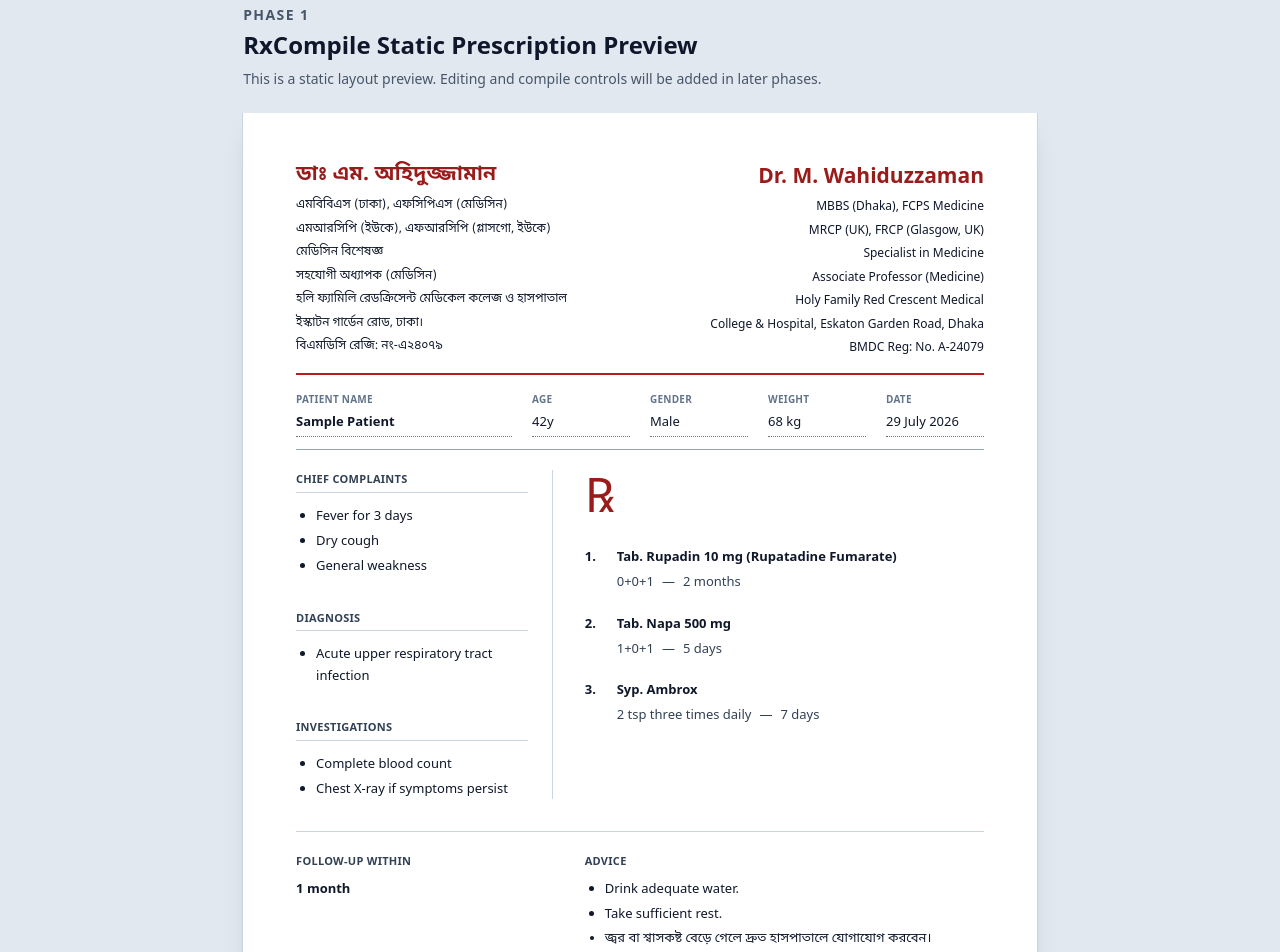
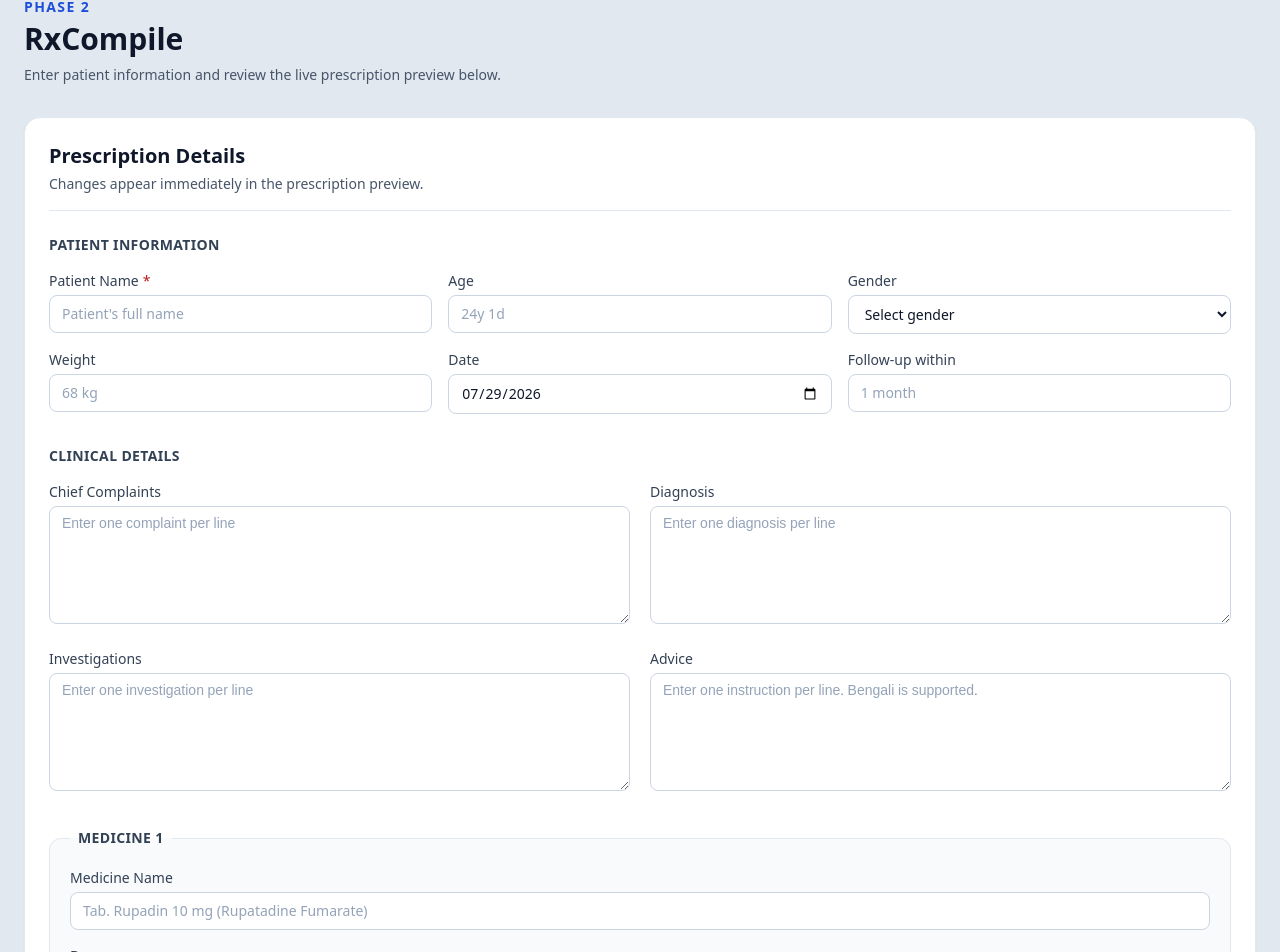
Before and after one commit to dev-kawser/rx-prescription, a React (Vite) app: page / in a window 1280 px wide. Shown: the part 35-987 px from the top of the page. Built offline with nearby package versions, Linux system fonts and the light colour scheme.

Commit message:
feat: connect form data to live preview

```diff
--- a/src/App.jsx
+++ b/src/App.jsx
@@ -1,25 +1,53 @@
+import PrescriptionForm from './components/PrescriptionForm'
 import PrescriptionPreview from './components/PrescriptionPreview'
+import usePrescriptionState from './hooks/usePrescriptionState'
 
 function App() {
+    const {
+        prescription,
+        updateField,
+        updateMedicine,
+    } = usePrescriptionState()
+
     return (
-        <main className="min-h-screen bg-slate-200 px-6 py-10">
-            <div className="mx-auto mb-6 max-w-[210mm]">
-                <p className="text-sm font-semibold uppercase tracking-widest text-slate-600">
-                    Phase 1
+        <main className="min-h-screen bg-slate-200 px-4 py-8 sm:px-6">
+            <div className="mx-auto max-w-7xl">
+                <header className="mb-8">
+                    <p className="text-sm font-semibold uppercase tracking-widest text-blue-700">
+                        Phase 2
                     </p>
 
-                <h1 className="mt-1 text-2xl font-bold text-slate-900">
-                    RxCompile Static Prescription Preview
+                    <h1 className="mt-1 text-3xl font-bold text-slate-900">
+                        RxCompile
                     </h1>
 
                     <p className="mt-2 text-sm text-slate-600">
-                    This is a static layout preview. Editing and compile controls
-                    will be added in later phases.
+                        Enter patient information and review the live prescription
+                        preview below.
+                    </p>
+                </header>
+
+                <PrescriptionForm
+                    prescription={prescription}
+                    onFieldChange={updateField}
+                    onMedicineChange={updateMedicine}
+                />
+
+                <section className="mt-10">
+                    <div className="mb-4">
+                        <h2 className="text-xl font-bold text-slate-900">
+                            Live Preview
+                        </h2>
+
+                        <p className="mt-1 text-sm text-slate-600">
+                            Compile, print, and PDF controls will be added later.
                         </p>
                     </div>
 
                     <div className="overflow-x-auto pb-10">
-                <PrescriptionPreview />
+                        <PrescriptionPreview prescription={prescription} />
+                    </div>
+                </section>
             </div>
         </main>
     )
--- a/src/components/PrescriptionPreview.jsx
+++ b/src/components/PrescriptionPreview.jsx
@@ -4,56 +4,116 @@
     RX_SYMBOL,
 } from '../data/letterhead'
 
-const SAMPLE_PRESCRIPTION = Object.freeze({
-    patientName: 'Sample Patient',
-    age: '42y',
-    gender: 'Male',
-    weight: '68 kg',
-    date: '29 July 2026',
+function splitLines(value) {
+    return value
+        .split(/\r?\n/)
+        .map((line) => line.trim())
+        .filter(Boolean)
+}
 
-    complaints: Object.freeze([
-        'Fever for 3 days',
-        'Dry cough',
-        'General weakness',
-    ]),
+function containsBengali(value) {
+    return /[\u0980-\u09FF]/.test(value)
+}
 
-    diagnosis: Object.freeze([
-        'Acute upper respiratory tract infection',
-    ]),
+function formatDate(value) {
+    if (!value) {
+        return '—'
+    }
 
-    investigations: Object.freeze([
-        'Complete blood count',
-        'Chest X-ray if symptoms persist',
-    ]),
+    const date = new Date(`${value}T00:00:00`)
 
-    medicines: Object.freeze([
-        Object.freeze({
-            name: 'Tab. Rupadin 10 mg (Rupatadine Fumarate)',
-            dosage: '0+0+1',
-            duration: '2 months',
-        }),
-        Object.freeze({
-            name: 'Tab. Napa 500 mg',
-            dosage: '1+0+1',
-            duration: '5 days',
-        }),
-        Object.freeze({
-            name: 'Syp. Ambrox',
-            dosage: '2 tsp three times daily',
-            duration: '7 days',
-        }),
-    ]),
+    if (Number.isNaN(date.getTime())) {
+        return value
+    }
 
-    followUp: '1 month',
+    return new Intl.DateTimeFormat('en-GB', {
+        day: 'numeric',
+        month: 'long',
+        year: 'numeric',
+    }).format(date)
+}
 
-    advice: Object.freeze([
-        'Drink adequate water.',
-        'Take sufficient rest.',
-        'জ্বর বা শ্বাসকষ্ট বেড়ে গেলে দ্রুত হাসপাতালে যোগাযোগ করবেন।',
-    ]),
-})
+function formatDosage(medicine) {
+    const dosageParts = [
+        medicine.morning,
+        medicine.noon,
+        medicine.night,
+    ].map((part) => part.trim())
 
-function PrescriptionPreview() {
+    if (dosageParts.every((part) => !part)) {
+        return ''
+    }
+
+    return dosageParts
+        .map((part) => part || '0')
+        .join('+')
+}
+
+function renderBulletList(items) {
+    if (items.length === 0) {
+        return <p className="mt-3 text-slate-400">—</p>
+    }
+
+    return (
+        <ul className="mt-3 list-disc space-y-1 pl-5">
+            {items.map((item, index) => (
+                <li
+                    key={`${item}-${index}`}
+                    lang={containsBengali(item) ? 'bn' : undefined}
+                    className={containsBengali(item) ? 'font-bengali' : undefined}
+                >
+                    {item}
+                </li>
+            ))}
+        </ul>
+    )
+}
+
+function PrescriptionPreview({ prescription }) {
+    const complaints = splitLines(prescription.complaints)
+    const diagnosis = splitLines(prescription.diagnosis)
+    const investigations = splitLines(prescription.investigations)
+    const advice = splitLines(prescription.advice)
+
+    const medicines = prescription.medicines.filter((medicine) =>
+        [
+            medicine.name,
+            medicine.morning,
+            medicine.noon,
+            medicine.night,
+            medicine.duration,
+            medicine.instruction,
+        ].some((value) => value.trim()),
+    )
+
+    const patientInformation = [
+        {
+            label: 'Patient name',
+            value: prescription.patientName,
+            width: 'col-span-2',
+        },
+        {
+            label: 'Age',
+            value: prescription.age,
+            width: '',
+        },
+        {
+            label: 'Gender',
+            value: prescription.gender,
+            width: '',
+        },
+        {
+            label: 'Weight',
+            value: prescription.weight,
+            width: '',
+        },
+        {
+            label: 'Date',
+            value: formatDate(prescription.date),
+            width: '',
+        },
+    ]
+
     return (
         <article className="mx-auto flex min-h-[297mm] w-[210mm] flex-col bg-white px-[14mm] py-[12mm] text-[13px] leading-relaxed text-slate-900 shadow-xl ring-1 ring-slate-300">
             <header className="border-b-2 border-red-700 pb-4">
@@ -90,50 +150,17 @@
                 aria-label="Patient information"
                 className="mt-4 grid grid-cols-6 gap-x-5 border-b border-slate-400 pb-3"
             >
-                <div className="col-span-2">
+                {patientInformation.map((item) => (
+                    <div key={item.label} className={item.width}>
                         <p className="text-[10px] font-bold uppercase tracking-wide text-slate-500">
-                        Patient name
+                            {item.label}
                         </p>
+
                         <p className="mt-1 border-b border-dotted border-slate-500 pb-1 font-semibold">
-                        {SAMPLE_PRESCRIPTION.patientName}
+                            {item.value || '—'}
                         </p>
                     </div>
-
-                <div>
-                    <p className="text-[10px] font-bold uppercase tracking-wide text-slate-500">
-                        Age
-                    </p>
-                    <p className="mt-1 border-b border-dotted border-slate-500 pb-1">
-                        {SAMPLE_PRESCRIPTION.age}
-                    </p>
-                </div>
-
-                <div>
-                    <p className="text-[10px] font-bold uppercase tracking-wide text-slate-500">
-                        Gender
-                    </p>
-                    <p className="mt-1 border-b border-dotted border-slate-500 pb-1">
-                        {SAMPLE_PRESCRIPTION.gender}
-                    </p>
-                </div>
-
-                <div>
-                    <p className="text-[10px] font-bold uppercase tracking-wide text-slate-500">
-                        Weight
-                    </p>
-                    <p className="mt-1 border-b border-dotted border-slate-500 pb-1">
-                        {SAMPLE_PRESCRIPTION.weight}
-                    </p>
-                </div>
-
-                <div>
-                    <p className="text-[10px] font-bold uppercase tracking-wide text-slate-500">
-                        Date
-                    </p>
-                    <p className="mt-1 border-b border-dotted border-slate-500 pb-1">
-                        {SAMPLE_PRESCRIPTION.date}
-                    </p>
-                </div>
+                ))}
             </section>
 
             <div className="mt-5 grid flex-1 grid-cols-[0.9fr_1.4fr] gap-8">
@@ -143,11 +170,7 @@
                             Chief Complaints
                         </h2>
 
-                        <ul className="mt-3 list-disc space-y-1 pl-5">
-                            {SAMPLE_PRESCRIPTION.complaints.map((complaint) => (
-                                <li key={complaint}>{complaint}</li>
-                            ))}
-                        </ul>
+                        {renderBulletList(complaints)}
                     </section>
 
                     <section className="mt-8">
@@ -155,11 +178,7 @@
                             Diagnosis
                         </h2>
 
-                        <ul className="mt-3 list-disc space-y-1 pl-5">
-                            {SAMPLE_PRESCRIPTION.diagnosis.map((diagnosis) => (
-                                <li key={diagnosis}>{diagnosis}</li>
-                            ))}
-                        </ul>
+                        {renderBulletList(diagnosis)}
                     </section>
 
                     <section className="mt-8">
@@ -167,11 +186,7 @@
                             Investigations
                         </h2>
 
-                        <ul className="mt-3 list-disc space-y-1 pl-5">
-                            {SAMPLE_PRESCRIPTION.investigations.map((investigation) => (
-                                <li key={investigation}>{investigation}</li>
-                            ))}
-                        </ul>
+                        {renderBulletList(investigations)}
                     </section>
                 </aside>
 
@@ -180,10 +195,20 @@
                         {RX_SYMBOL}
                     </div>
 
+                    {medicines.length > 0 ? (
                         <ol className="mt-7 space-y-5">
-                        {SAMPLE_PRESCRIPTION.medicines.map((medicine, index) => (
+                            {medicines.map((medicine, index) => {
+                                const dosage = formatDosage(medicine)
+                                const dosageAndDuration = [
+                                    dosage,
+                                    medicine.duration.trim(),
+                                ]
+                                    .filter(Boolean)
+                                    .join(' — ')
+
+                                return (
                                     <li
-                                key={`${medicine.name}-${medicine.dosage}`}
+                                        key={medicine.id}
                                         className="flex items-start gap-2"
                                     >
                                         <span className="w-6 shrink-0 font-bold">
@@ -191,19 +216,49 @@
                                         </span>
 
                                         <div>
-                                    <p className="font-semibold">
-                                        {medicine.name}
+                                            <p
+                                                lang={
+                                                    containsBengali(medicine.name)
+                                                        ? 'bn'
+                                                        : undefined
+                                                }
+                                                className={`font-semibold ${containsBengali(medicine.name)
+                                                        ? 'font-bengali'
+                                                        : ''
+                                                    }`}
+                                            >
+                                                {medicine.name || 'Unnamed medicine'}
                                             </p>
 
+                                            {dosageAndDuration && (
                                                 <p className="mt-1 text-slate-700">
-                                        {medicine.dosage}
-                                        <span className="px-2">—</span>
-                                        {medicine.duration}
+                                                    {dosageAndDuration}
                                                 </p>
+                                            )}
+
+                                            {medicine.instruction.trim() && (
+                                                <p
+                                                    lang={
+                                                        containsBengali(medicine.instruction)
+                                                            ? 'bn'
+                                                            : undefined
+                                                    }
+                                                    className={`mt-1 text-xs italic text-slate-600 ${containsBengali(medicine.instruction)
+                                                            ? 'font-bengali'
+                                                            : ''
+                                                        }`}
+                                                >
+                                                    {medicine.instruction}
+                                                </p>
+                                            )}
                                         </div>
                                     </li>
-                        ))}
+                                )
+                            })}
                         </ol>
+                    ) : (
+                        <p className="mt-7 text-slate-400">—</p>
+                    )}
                 </section>
             </div>
 
@@ -214,7 +269,7 @@
                     </h2>
 
                     <p className="mt-2 font-semibold">
-                        {SAMPLE_PRESCRIPTION.followUp}
+                        {prescription.followUp || '—'}
                     </p>
                 </div>
 
@@ -223,27 +278,11 @@
                         Advice
                     </h2>
 
-                    <ul className="mt-2 list-disc space-y-1 pl-5">
-                        {SAMPLE_PRESCRIPTION.advice.map((item) => (
-                            <li
-                                key={item}
-                                lang={/[\u0980-\u09FF]/.test(item) ? 'bn' : undefined}
-                                className={
-                                    /[\u0980-\u09FF]/.test(item)
-                                        ? 'font-bengali'
-                                        : undefined
-                                }
-                            >
-                                {item}
-                            </li>
-                        ))}
-                    </ul>
+                    {renderBulletList(advice)}
                 </div>
             </section>
 
-            <div className="min-h-28" aria-hidden="true" />
-
-            <footer className="border-t-2 border-red-700 pt-4 text-center text-[11px] leading-5 text-red-700">
+            <footer className="mt-8 border-t-2 border-red-700 pt-4 text-center text-[11px] leading-5 text-red-700">
                 {CHAMBER_FOOTER_LINES.map((line, index) => (
                     <p
                         key={line}
```
Lines whose indentation alone changed are shown as unchanged.
